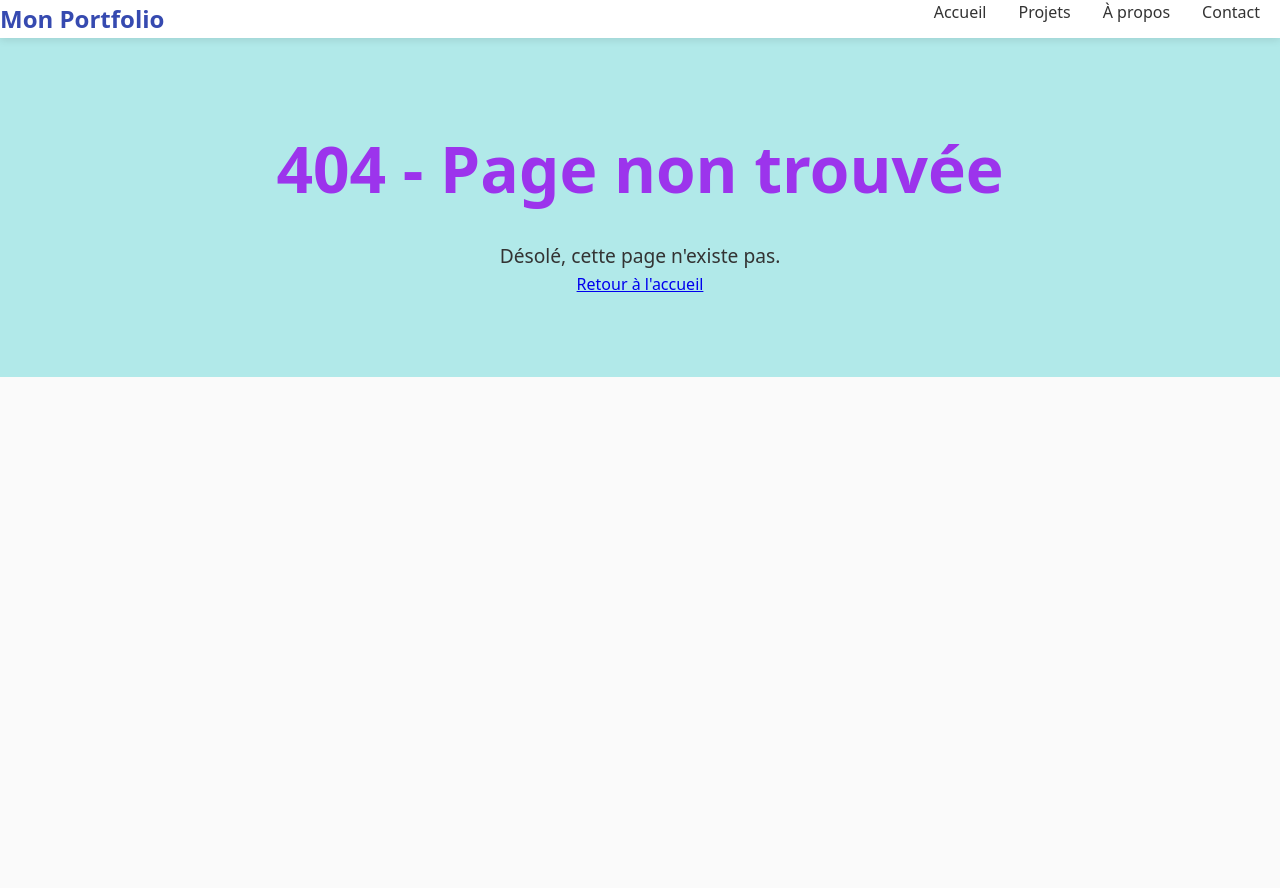
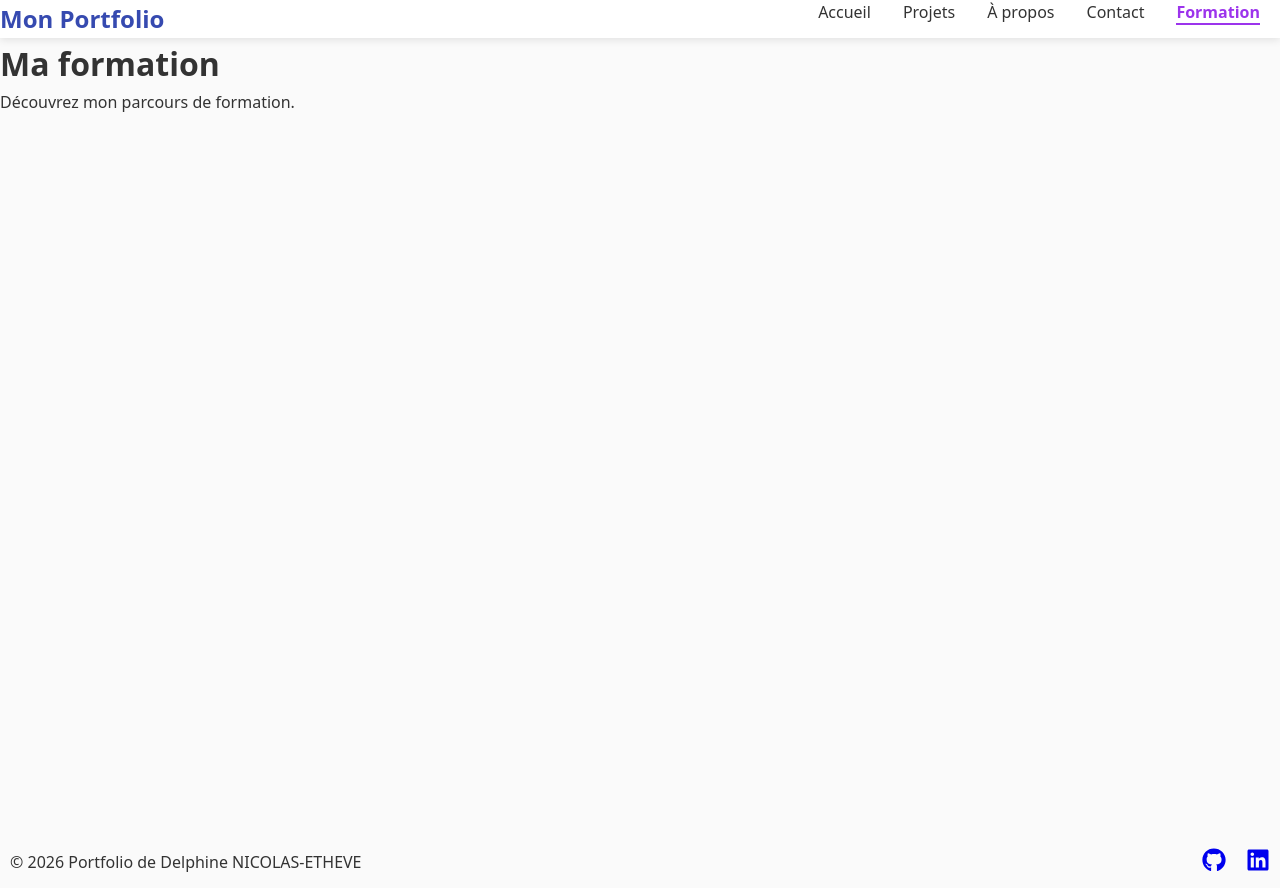
Before and after one commit to DelphineEtheve/MonPortfolio, a Next.js app: page /formation in a window 1280 px wide. Before the commit this address had no page. Before the commit the page ends 838 px from the top, so only its background shows below. Built offline with nearby package versions, Linux system fonts and the light colour scheme.

Commit message:
Ajout d'un footer et d'une page Formation (à finaliser)

```diff
--- /dev/null
+++ b/app/formation/page.js
@@ -0,0 +1,10 @@
+import styles from './page.module.css'
+
+export default function Formation() {
+  return (
+    <div className={styles.formation}>
+      <h1>Ma formation</h1>
+      <p>Découvrez mon parcours de formation.</p>
+    </div>
+  )
+}
--- a/app/layout.js
+++ b/app/layout.js
@@ -1,5 +1,6 @@
 import "./globals.css";
 import Navigation from "@/components/Navigation/Navigation";
+import Footer from "@/components/Footer/Footer";
 
 export const metadata = {
   title: "Portfolio de Delphine Nicolas-Etheve",
@@ -12,6 +13,7 @@ export default function RootLayout({ children }) {
       <body>
         <Navigation />
         <main>{children}</main>
+        <Footer />
       </body>
     </html>
   );
--- /dev/null
+++ b/components/Footer/Footer.jsx
@@ -0,0 +1,33 @@
+import styles from "./Footer.module.css"
+import { FontAwesomeIcon } from '@fortawesome/react-fontawesome'
+import { faGithub, faLinkedin } from '@fortawesome/free-brands-svg-icons'
+
+export default function Footer(){
+
+    const currentYear = new Date().getFullYear()
+    return (
+    <footer className={styles.footer}>
+        <div className={styles.footerContent}>
+            <p>© {currentYear} Portfolio de Delphine NICOLAS-ETHEVE</p>
+            <div className={styles.socialLinks}>
+                <a
+                    href="https://github.com/DelphineEtheve"
+                    target="_blank"
+                    rel="noopener noreferrer"
+                    aria-label="GitHub"
+                >
+                    <FontAwesomeIcon icon={faGithub} className={styles.socialIcon} />
+                </a>
+                <a
+                    href="https://linkedin.com/in/delphine-nicolas-b0119a136"
+                    target="_blank"
+                    rel="noopener noreferrer"
+                    aria-label="LinkedIn"
+                >
+                    <FontAwesomeIcon icon={faLinkedin} className={styles.socialIcon} />
+                </a>
+            </div>
+        </div>
+    </footer>
+    )
+}
--- /dev/null
+++ b/components/Footer/Footer.module.css
@@ -0,0 +1,25 @@
+.footer{
+    color:#333;
+    margin: 10px;
+}
+
+.footerContent{
+    display: flex;
+    justify-content: space-between;
+    align-items: center;
+}
+.socialLinks {
+    display: flex;
+    gap: 20px;
+    align-items: center;
+}
+
+.socialIcon {
+  width: 24px;
+  height: 24px;
+  transition: transform 0.2s ease;
+}
+
+.socialIcon:hover {
+  transform: scale(1.2);
+}
--- a/components/Navigation/Navigation.jsx
+++ b/components/Navigation/Navigation.jsx
@@ -63,6 +63,16 @@ export default function Navigation() {
               Contact
             </Link>
           </li>
+          <li>
+            <Link href="/formation" className={
+              pathname == "/formation"
+                ? `${styles.link} ${styles.active}`
+                : styles.link
+              }
+            >
+              Formation
+            </Link>
+</li>
         </ul>
       </div>
     </nav>
--- a/package.json
+++ b/package.json
@@ -9,6 +9,9 @@
     "lint": "eslint"
   },
   "dependencies": {
+    "@fortawesome/fontawesome-svg-core": "^7.3.1",
+    "@fortawesome/free-brands-svg-icons": "^7.3.1",
+    "@fortawesome/react-fontawesome": "^3.5.0",
     "next": "16.4.3",
     "react": "19.3.0",
     "react-dom": "19.3.0"
```
Also changed, not shown: app/formation/page.module.css (added), 1 other file (tests, documents, lock files or other folders).
